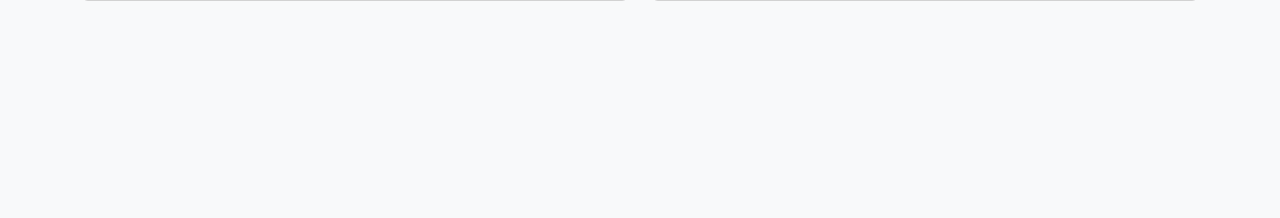
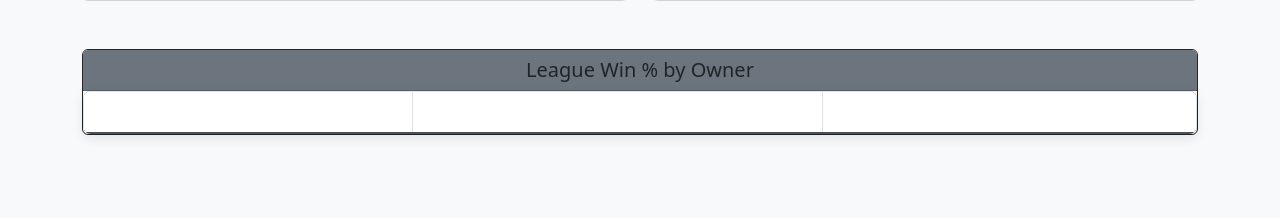
Before and after one commit to marcoebeling2/250_github, a Flask app: template Project/code/templates/stats.html in a window 1280 px wide. Shown: the part 483-701 px from the top of the page. Run offline with Flask 3, Linux system fonts and the light colour scheme; the template is opened without the code that fills it, so the values that code supplies are empty.

Commit message:
Update stats.html

```diff
--- a/Project/code/templates/stats.html
+++ b/Project/code/templates/stats.html
@@ -45,6 +45,26 @@
     .card:hover .card-header h5 {
       text-shadow: 0 0 8px rgba(255,255,255,0.9);
       transition: text-shadow 0.3s ease;
+    }
+      /* ─── Table Enhancements ─── */
+    .table-responsive {
+      box-shadow: 0 4px 12px rgba(0,0,0,0.1);
+      border-radius: 0.5rem;
+      overflow: hidden;
+    }
+
+    table.table thead {
+      background-color: #343a40;
+    }
+    table.table thead th {
+      color: #fff;
+      text-transform: uppercase;
+      letter-spacing: 0.05em;
+      border-bottom: 2px solid #495057;
+    }
+
+    table.table tbody tr:hover {
+      background-color: rgba(0, 123, 255, 0.1);
     }
   </style>
 </head>
@@ -137,6 +157,40 @@
         </div>
       </div>
     </div>
+
+    <div class="row my-5">
+      <div class="col">
+        <div class="card border-dark">
+          <div class="card-header bg-secondary">
+            <h5 class="mb-0 text-center">League Win % by Owner</h5>
+          </div>
+          <div class="card-body p-0">
+            <!-- responsive wrapper + shadow -->
+            <div class="table-responsive mb-0">
+              <table class="table table-striped table-hover table-bordered mb-0">
+                <thead>
+                  <tr>
+                    <th scope="col">Rank</th>
+                    <th scope="col">Owner</th>
+                    <th scope="col">Win %</th>
+                  </tr>
+                </thead>
+                <tbody>
+                  {% for item in ranked_league_pct %}
+                    <tr>
+                      <td>{{ item.rank }}</td>
+                      <td>{{ item.Owner }}</td>
+                      <td>{{ (item.league_win_pct * 100) | round(1) }}%</td>
+                    </tr>
+                  {% endfor %}
+                </tbody>
+              </table>
+            </div>
+          </div>
+        </div>
+      </div>
+    </div>
+
 
 
 
```
